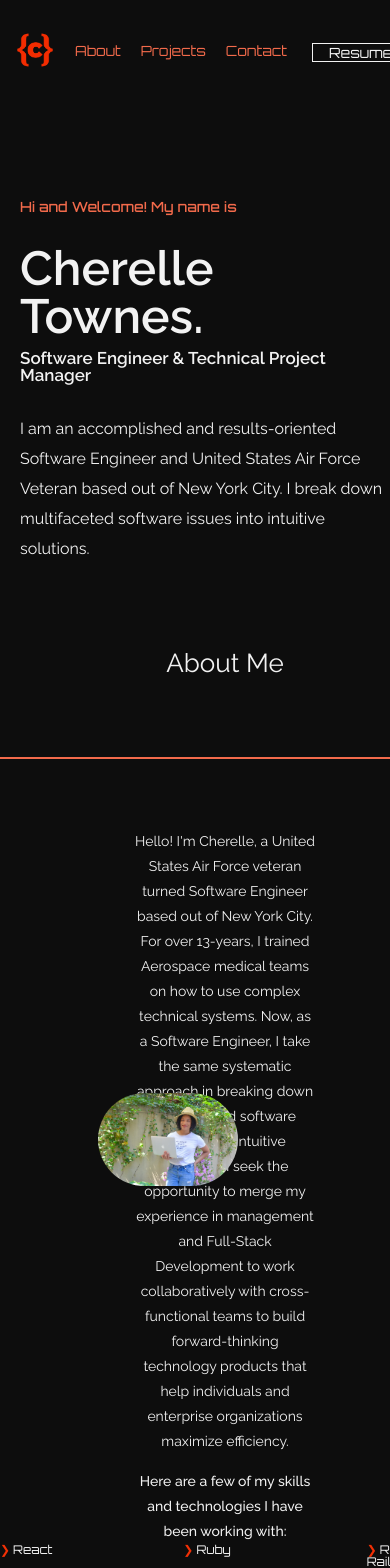
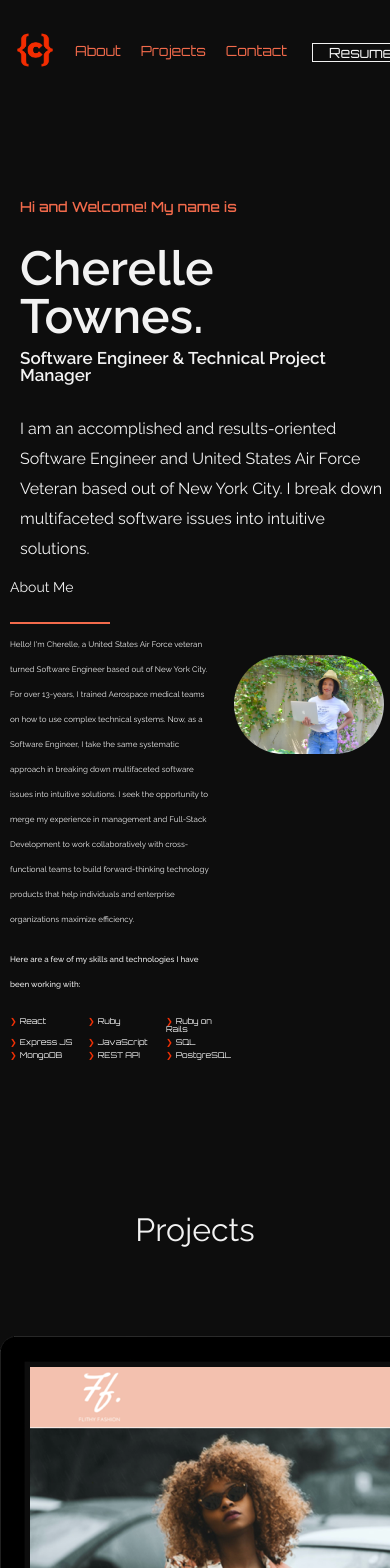
Before and after one commit to CherelleTownes/portfolio, a React (Create React App) app: page / in a window 390 px wide. Shown: the top 1568 px of the page. Built offline with nearby package versions, Linux system fonts and the light colour scheme.

Commit message:
completed about responsivenesss

```diff
--- a/src/Components/About/index.js
+++ b/src/Components/About/index.js
@@ -10,9 +10,9 @@ const StyledAbout = styled.section`
   grid-template-columns: 1fr 1fr;
   padding-top: 100px;
   @media (max-width: 425px) {
-    padding-top: 150px;
+    padding-top: 80px;
     display: grid;
-  grid-template-columns: 25% 75%;
+  grid-template-columns: 1.5fr 1fr;
   }
 `;
 
@@ -20,14 +20,19 @@ const TextContainer = styled.div`
   display: grid;
   grid-template-rows: 1fr 1fr 7fr;
   justify-items: center;
+  @media (max-width: 425px) {
+    grid-template-rows: auto;
+    grid-row-gap: 20px;
+    justify-items: start;
+    padding-left: 10px;
+  }
 `;
 
 const Description = styled.div`
   width: 90%;
-  text-align: center;
+  /* text-align: center; */
   line-height: 35px;
   @media (max-width: 425px) {
-    width: 40%;
   line-height: 25px;
   }
 `;
@@ -38,7 +43,7 @@ const Title = styled.h1`
     color: #F2F2F2;
     font-family: 'Raleway', sans-serif;
  @media (max-width: 425px) {
-  font-size: 26px;
+  font-size: 14px;
  }
 `;
 
@@ -46,6 +51,10 @@ const Vector = styled.hr`
   width: 450px;
   height: 1px;
   border: solid 1px #F26A4B;
+  @media (max-width: 425px) {
+    width: 100px;
+    margin-left: 0;
+  }
 `;
 
 const AboutText = styled.p`
@@ -54,7 +63,9 @@ const AboutText = styled.p`
   color: #F2F2F2;
   margin-top: -20px;
   @media (max-width: 425px) {
-    font-size: 14px;
+    font-size: 8px;
+
+
   }
 `;
 
@@ -65,7 +76,7 @@ const SkillsText = styled.p`
   color: #F2F2F2;
   padding-top: 15px;
   @media (max-width: 425px) {
-  font-size: 14px;
+  font-size: 8px;
   }
 `;
 
@@ -73,6 +84,9 @@ const List = styled.ul`
   display: grid;
   grid-template-columns: 1fr 1fr 1fr;
   grid-column-gap: 100px;
+  @media (max-width: 425px) {
+    grid-column-gap: 10px;
+  }
 
 `;
 
@@ -86,20 +100,23 @@ const ListItem = styled.li`
     padding-right: 3px;
   }
     @media (max-width: 425px) {
-    font-size: 12px;
+    font-size: 8px;
   }
 `;
 
 const ImageContainer = styled.div`
   width: 96%;
   align-self: center;
+  @media (max-width: 425px) {
+    align-self: start;
+  }
 `;
 
 const Image = styled.img`
   width: 100%;
   border-radius: 10em;
   @media (max-width: 425px) {
-    width: 50%;
+   margin-top: 75px;
   }
 `;
 
```
